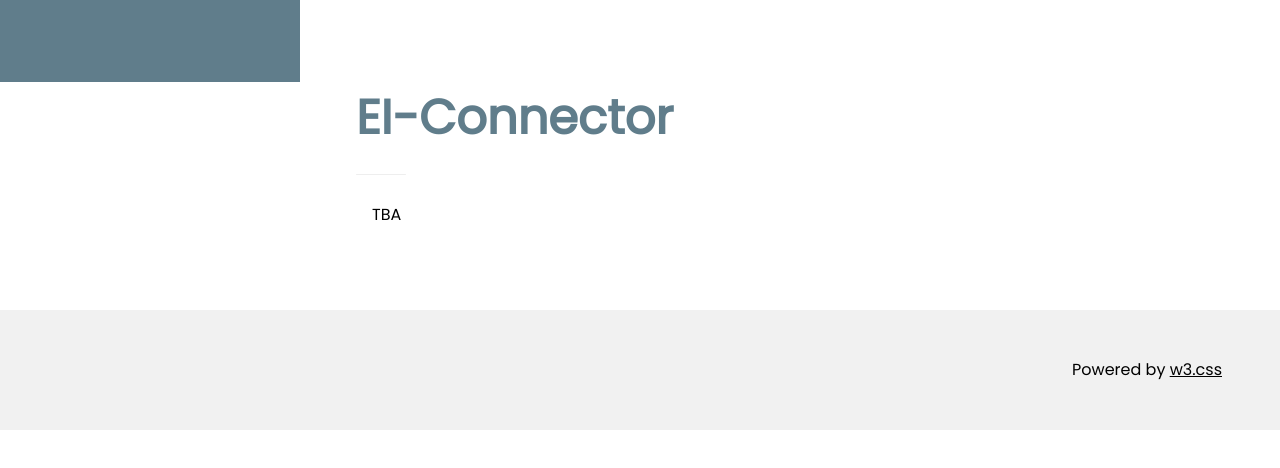
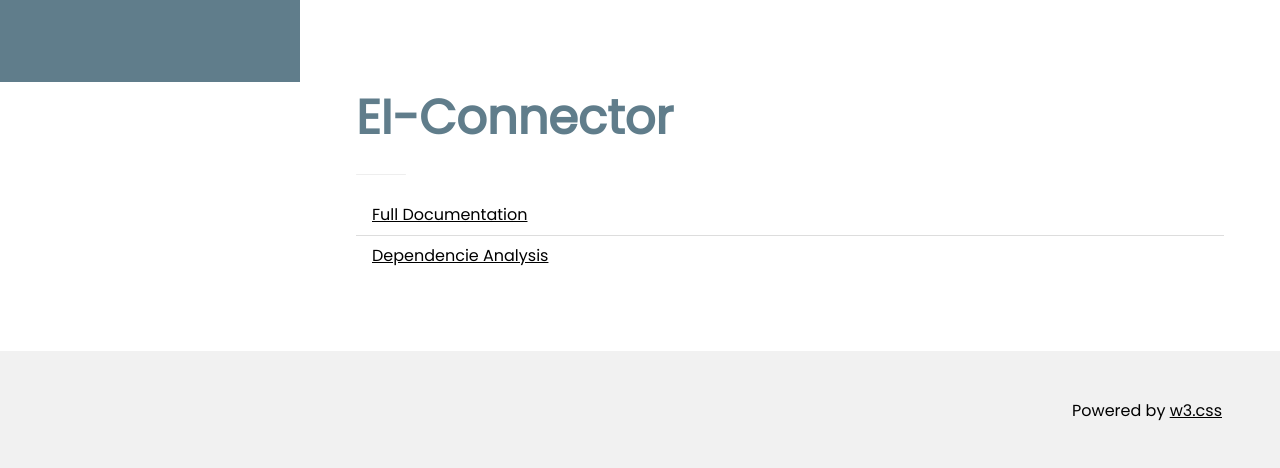
Before and after one commit to International-Data-Spaces-Association/JavaDoc, a plain HTML site: page index.html in a window 1280 px wide. Shown: the part 718-1186 px from the top of the page. Before the commit the page ends 1148 px from the top, so only its background shows below. Drawn offline with nearby package versions, Linux system fonts and the light colour scheme.

Commit message:
Add Connector Documentation

```diff
--- a/index.html
+++ b/index.html
@@ -82,7 +82,9 @@
 				<h1 class="w3-xxxlarge w3-text-blue-grey"><b>EI-Connector</b></h1>
 				<hr style="width:50px;border:5px solid blue-grey" class="w3-round">
 				<ul class="w3-ul">
-					<li class="w3"> TBA <br></li>
+					<li class="w3">  <a href="https://raw.githubusercontent.com/International-Data-Spaces-Association/IDS-Enterprise-Integration-Connector/main/documentation/JavaDoc/index.html">Full Documentation</a> <br></li>
+					<li class="w3">  <a href="https://raw.githubusercontent.com/International-Data-Spaces-Association/IDS-Enterprise-Integration-Connector/main/documentation/site/dependencies.html">Dependencie Analysis</a> <br></li>
+
 				</ul>
 			</div>
 			<!-- End page content -->
```
